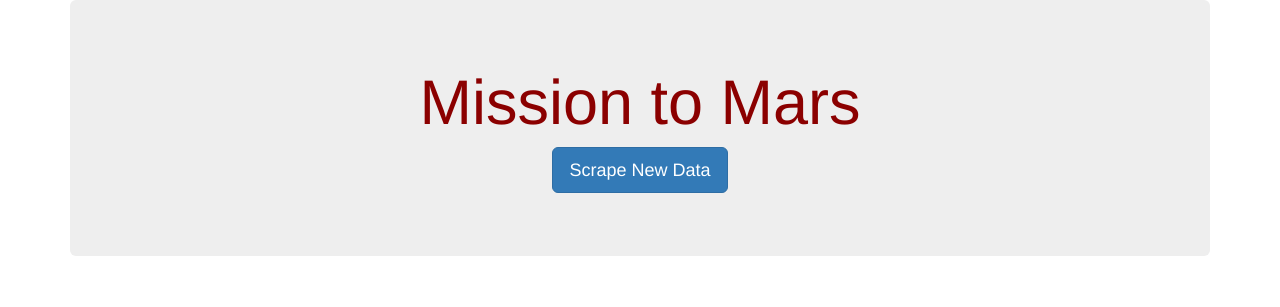
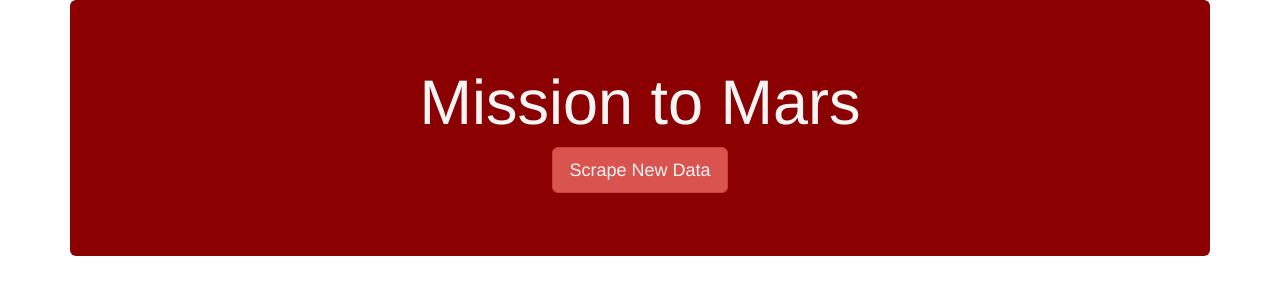
Before and after one commit to NortonAAA/Mission-to-Mars, a Flask app: page / in a window 1280 px wide. Shown: the top 307 px of the page. Run offline with Flask 2, Linux system fonts and the light colour scheme; data that the repository does not hold is empty; some libraries are stand-ins or nearby versions.

Commit message:
Challenge 10 Complete

```diff
--- a/templates/index.html
+++ b/templates/index.html
@@ -13,15 +13,15 @@
   <body>
     <div class="container">
       <!-- Add Jumbotron to Header -->
-      <div class="jumbotron text-center">
-        <h1 style="color:darkred">Mission to Mars</h1>
+      <div style="background-color:darkred !important" class= "jumbotron text-center">
+        <h1 style="color:whitesmoke">Mission to Mars</h1>
         <!-- Add a button to activate scraping script -->
-        <p><a class="btn btn-primary btn-lg" href="/scrape" role="button">Scrape New Data</a></p>
+        <p><a style="color:whitesmoke" class="btn btn-danger btn-lg" href="/scrape" role="button">Scrape New Data</a></p>
       </div>
 
       <!-- Add section for Mars News -->
       <div class="row" id="mars-news">
-        <div class="col-md-12">
+        <div class="col-xs-6 col-md-12">
           <div class="media">
             <div class="media-body">
               <h2>Latest Mars News</h2>
@@ -61,11 +61,11 @@
         </div>
 
         {% for hemisphere in mars.hemispheres %}
-        <div class="col-sm-6 col-md-3">
-          <div class="img-thumbnail">
+        <div class="col-xs-3 col-md-3">
+          <div class="thumbnail">
             <img src="{{hemisphere.img_url | default('static/images/error.png', true)}}" alt="...">
             <div class="caption">
-              <h3>{{hemisphere.title}}</h3>
+              <h4>{{hemisphere.title}}</h4>
             </div>
           </div>
         </div>
```
